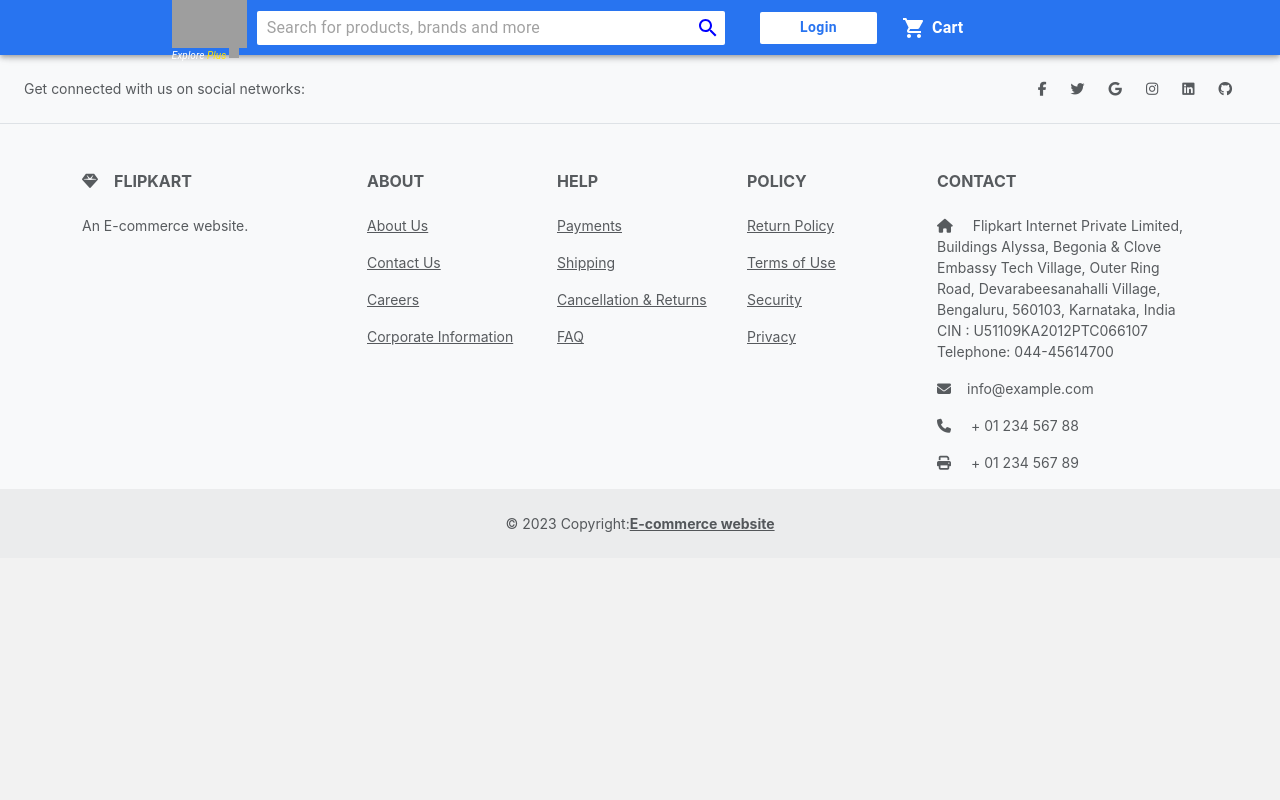
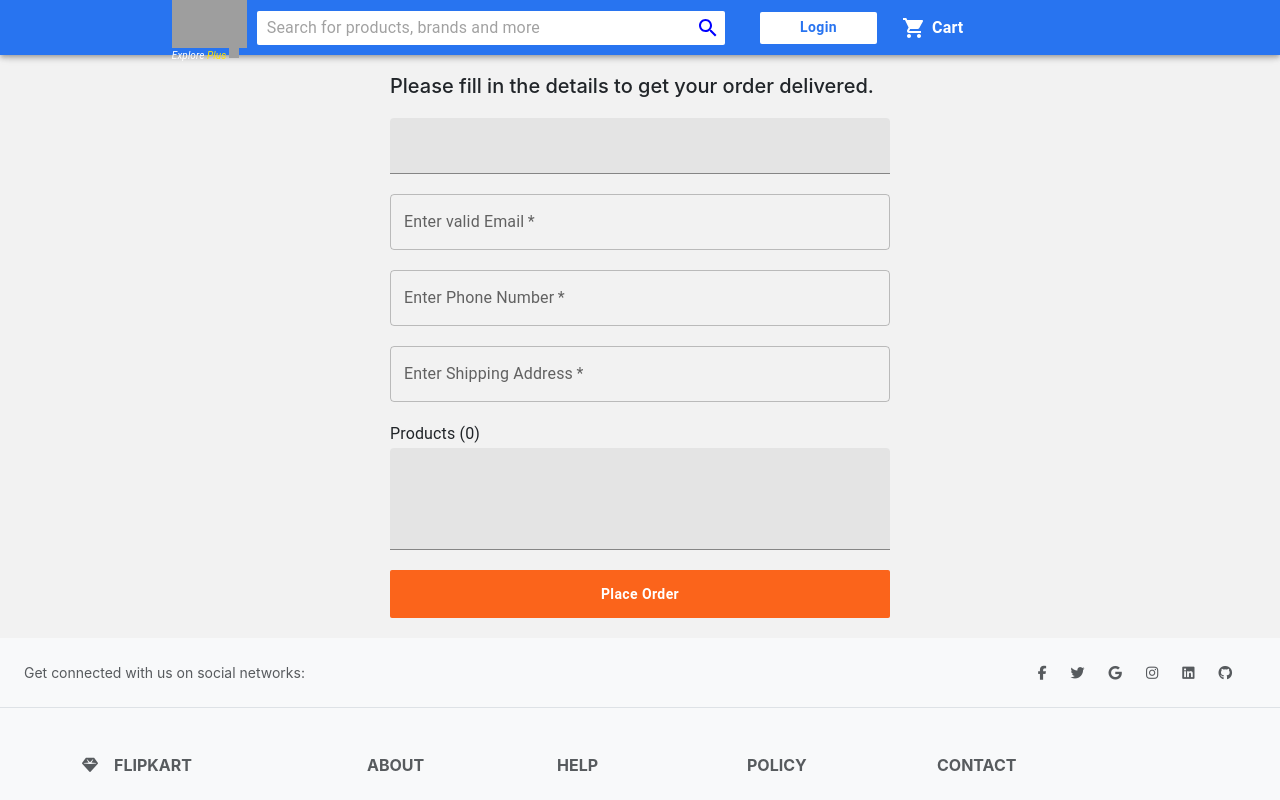
Before and after one commit to abhishek-1110/Flipkart-Clone-E-commerce, a React (Create React App) app in the folder client/: page /deliveryForm in a window 1280 px wide. Shown: the top 800 px of the page. Built offline with nearby package versions, Linux system fonts and the light colour scheme; grey boxes are pictures that could not be loaded.

Commit message:
Added Delivery Request Form using EmailJS

```diff
--- a/client/src/App.js
+++ b/client/src/App.js
@@ -17,6 +17,7 @@
 
 import LoadingBar from "react-top-loading-bar";
 import { useState } from "react";
+import DeliveryRequest from "./components/pages/DeliveryRequest";
 // import About from "./components/pages/About";
 
 function App() {
@@ -27,7 +28,6 @@
       <BrowserRouter>
         <LoadingBar color="#f1ee8e" height={3} progress={progress} />
         <Header />
-        {/* <About/> */}
         <Box style={{ marginTop: 54 }}>
           <Routes>
             <Route path="/" element={<Home setProgress={setProgress} />} />
@@ -38,6 +38,7 @@
             />
             <Route path="/electronicsProduct/:id" element={<DetailView2 />} />
             <Route path="/cart" element={<Cart setProgress={setProgress} />} />
+            <Route path="/deliveryForm" element={<DeliveryRequest/>}/>
           </Routes>
         </Box>
         <Footer />
--- a/client/src/components/cart/Cart.jsx
+++ b/client/src/components/cart/Cart.jsx
@@ -1,38 +1,46 @@
-import { Typography, Grid, Box, Button,styled } from "@mui/material";
+import { Typography, Grid, Box, Button, styled } from "@mui/material";
 import { useSelector } from "react-redux";
-
+import React, { useState } from "react";
 // compoenent
 import CartItem from "./CartItem";
 import TotalView from "./TotalView";
 import EmptyCart from "./EmptyCart";
 import { payUsingPaytm } from "../../service/api";
 import { post } from "../../utils/paytm";
+// snackbar
+import Snackbar from "@mui/material/Snackbar";
+import IconButton from "@mui/material/IconButton";
+import CloseIcon from "@mui/icons-material/Close";
+import { useNavigate } from "react-router-dom";
 
-const Container = styled(Grid)(({theme}) => ({
+const Container = styled(Grid)(({ theme }) => ({
   padding: "30px 135px",
-  [theme.breakpoints.down('sm')]: {
-    padding: '15px 0px',
-  }
-}))
-
+  [theme.breakpoints.down("sm")]: {
+    padding: "15px 0px",
+  },
+}));
 
 const Header = styled(Box)`
   padding: 15px 24px;
   background: #fff;
-`
+`;
 
 const ButtonWrapper = styled(Box)`
   padding: 10px 22px;
   background-color: #fff;
+  display: flex;
+  justify-content: space-between;
+
   /*
   box-shadow: 0 -2px 10px 0 rgb(0 0 0 / 10%);
   */
   border-top: 1px solid #f0f0f0;
-`
+`;
 
 const StyledButton = styled(Button)`
   display: flex;
-    margin-left: auto;
+  ${'' /* margin-left: auto; */}
+
   background-color: #fb641b;
   color: #fff;
   width: 250px;
@@ -42,59 +50,133 @@
   :hover {
     background-color: #fb641b;
   }
+`;
 
-`
+const LeftComponent = styled(Grid)(({ theme }) => ({
+  paddingRight: "15",
+  [theme.breakpoints.down("md")]: {
+    marginBottom: 15,
+  },
+}));
 
-const LeftComponent = styled(Grid)(({theme}) => ({
-  paddingRight: "15",
-  [theme.breakpoints.down('md')]: {
-    marginBottom: 15,
+const Cart = (props) => {
+  // for snackbar
+  const [open, setOpen] = useState(false);
+
+  const handleClick = () => {
+    setOpen(true);
+  };
+
+  const handleClose = (event, reason) => {
+    if (reason === "clickaway") {
+      return;
     }
 
-}));
+    setOpen(false);
+  };
 
-const Cart = () => {
+  let navigate = useNavigate();
+  const handleDeliveryRequestPage = () => {
+    if (localStorage.getItem("loggedinUser"))
+        navigate("/deliveryForm")
+    else
+    setOpen(true);
+  }
+  const action = (
+    <React.Fragment>
+      <Button color="primary" size="small" onClick={handleClose}>
+        UNDO
+      </Button>
+      <IconButton
+        size="small"
+        aria-label="close"
+        color="inherit"
+        onClick={handleClose}
+      >
+        <CloseIcon fontSize="small" />
+      </IconButton>
+    </React.Fragment>
+  );
   const { cartItems } = useSelector((state) => state.cart);
+  props.setProgress(100);
+  const checkLogin = async () => {
+    if (localStorage.getItem("loggedinUser")) {
+      let response = await payUsingPaytm({
+        amount: 500,
+        email: "abhishkbhi@gmail.com",
+      });
+      let information = {
+        action: "https://securegw-stage.paytm.in/order/process",
+        params: response,
+      };
+      post(information);
+    } else {
+      handleClick();
+    }
+  };
 
-  const checkLogin = async () => {
-    let response =  await payUsingPaytm({amount : 500, email: 'abhishkbhi@gmail.com'});
-    let information = {
-      action: 'https://securegw-stage.paytm.in/order/process',
-      params: response
-    }
-    post(information);
-  }
 
   return (
     <>
-      {
-         cartItems.length ?
+      {/*To display snackbar */}
+      <Snackbar
+        open={open}
+        autoHideDuration={3000}
+        onClose={handleClose}
+        message="Please log in first"
+        action={action}
+      />
+
+      {/* {localStorage.getItem("cart") &&
         <Container container>
-            <LeftComponent item lg = {9} md = {9} sm = {12} xs = {12}>
+          <LeftComponent item lg={9} md={9} sm={12} xs={12}>
             <Header>
-              <Typography>My Cart ({cartItems.length})</Typography>
+              <Typography>My Cart ({JSON.stringify("cart").length})</Typography>
             </Header>
-            {
-              cartItems.map (item => (
-                <CartItem item = {item}/>
-              ))
-            }
+            {JSON.parse(localStorage.getItem("cart")).map((item) => (
+              <CartItem item={item} />
+            ))}
             <ButtonWrapper>
-              <StyledButton onClick={()=> checkLogin()}>
+              <StyledButton onClick={() => checkLogin()}>
                 Place Order
               </StyledButton>
             </ButtonWrapper>
           </LeftComponent>
+          <TotalView
+            cartItems={JSON.parse(localStorage.getItem("cart"))}
+          ></TotalView>
+        </Container>
+      } */}
 
-            <Grid item lg = {3} md = {3} sm = {12} xs = {12}>
-              <TotalView cartItems={cartItems}/>
+      { cartItems.length ? (
+        <Container container>
+          <LeftComponent item lg={9} md={9} sm={12} xs={12}>
+            <Header>
+              <Typography>My Cart ({cartItems.length})</Typography>
+            </Header>
+            {cartItems.map((item) => (
+              <CartItem item={item} />
+            ))}
+
+            <ButtonWrapper>
+              <StyledButton onClick={() => checkLogin()}>
+                Place Order
+              </StyledButton>
+              <StyledButton onClick={() => handleDeliveryRequestPage()}>
+                Place Order by Filling a Form
+              </StyledButton>
+            </ButtonWrapper>
+          </LeftComponent>
+
+          <Grid item lg={3} md={3} sm={12} xs={12}>
+            <TotalView cartItems={cartItems} />
           </Grid>
+        </Container>
+      ) : (
+        <EmptyCart />
+      )}
 
-         </Container>
-         :
-         <EmptyCart/>
-      }
     </>
-  )
+  );
 };
 export default Cart;
--- /dev/null
+++ b/client/src/components/pages/DeliveryRequest.jsx
@@ -0,0 +1,173 @@
+import React, { useRef, useState } from "react";
+import emailjs, { send } from "@emailjs/browser";
+import { useSelector } from "react-redux";
+import { useNavigate } from "react-router-dom";
+import TextField from "@mui/material/TextField";
+import { Box, Button, Typography } from "@mui/material";
+import LoginDialog from "../login/LoginDialog";
+import CircularProgress from "@mui/material/CircularProgress";
+import styled from "@emotion/styled";
+
+const DeliveryRequest = () => {
+  const form = useRef();
+  const [open, setOpen] = useState(false);
+  const [loading, setLoading] = useState(false);
+
+  // styling submit button
+  const SubmitButton = styled(Button)`
+    text-transform: none;
+    background: #fb641b;
+    color: #fff;
+    height: 48px;
+    border-radius: 2px;
+    font-weight: 600;
+    :hover {
+      background: #fb641b;
+    }
+  `;
+
+  const sendEmail = (e) => {
+    e.preventDefault();
+    if (localStorage.getItem("loggedinUser")) {
+      setLoading(true);
+      emailjs
+        .sendForm(
+          "service_dlzs3xt",
+          "template_00ryjhh",
+          form.current,
+          "TYA92gMvslX9TZbwy"
+        )
+        .then(
+          (result) => {
+            handleSuccessfulSubmission();
+            console.log(result.text);
+          },
+          (error) => {
+            console.log(error.text);
+          }
+        );
+      setLoading(false);
+      setOK(false);
+    } else {
+      setOpen(true);
+    }
+  };
+
+  const [ok, setOK] = useState(false);
+  const navigate = useNavigate();
+  const handleSuccessfulSubmission = () => {
+    // implement some delay
+    setOK(true);
+    // navigate("/");
+
+    setTimeout(() => {
+      setOK(false);
+    }, 3000);
+    return;
+  };
+
+  const { cartItems } = useSelector((state) => state.cart);
+
+  return (
+    <div style={{ padding: 20 }}>
+      <h5 style={{ margin: "auto", width: "500px" }}>
+        Please fill in the details to get your order delivered.
+      </h5>
+      <Box
+        component="form"
+        sx={{
+          "& > :not(style)": { m: 1, width: "25ch" },
+        }}
+        noValidate
+        autoComplete="off"
+      ></Box>
+
+      <form
+        ref={form}
+        onSubmit={sendEmail}
+        style={{
+          display: "flex",
+          flexDirection: "column",
+          width: "500px",
+          margin: "auto",
+        }}
+      >
+        {/* <label style={{paddingTop: 20}}>Name</label> */}
+        {/* <input type="text" name="user_name" value={localStorage.getItem("loggedinUser")} required/> */}
+        <TextField
+          id="outlined-basic"
+          name="user_name"
+          variant="filled"
+          required
+          style={{ marginTop: 20 }}
+          value={localStorage.getItem("loggedinUser")}
+          readOnly
+        />
+
+        {/* <label style={{paddingTop: 20}}>Email</label> */}
+        {/* <input type="email" name="user_email" required/> */}
+
+        <TextField
+          id="outlined-basic"
+          name="user_email"
+          type="email"
+          variant="outlined"
+          label="Enter valid Email"
+          style={{ marginTop: 20 }}
+          required
+        />
+
+        {/* <label style={{paddingTop: 20}}>Phone number</label> */}
+        {/* <input type="tel" name="user_phone" required/> */}
+
+        <TextField
+          id="outlined-basic"
+          name="user_phone"
+          variant="outlined"
+          label="Enter Phone Number"
+          required
+          style={{ marginTop: 20 }}
+        />
+
+        {/* <label style={{paddingTop: 20}}>Enter your address</label>
+        <input type="text" name="user_address" required /> */}
+
+        <TextField
+          id="outlined-basic"
+          name="user_address"
+          variant="outlined"
+          label="Enter Shipping Address"
+          style={{ marginTop: 20 }}
+          required
+        />
+
+        {/* <label style={{paddingTop: 20}}>Ordered Products ({cartItems.length})</label> */}
+        <Typography style={{ marginTop: 20 }}>
+          Products ({cartItems.length})
+        </Typography>
+        <TextField
+          style={{ marginTop: 2 }}
+          name="Your products"
+          id="outlined-basic"
+          variant="filled"
+          value={cartItems.map((item) => {
+            //  console.log(item.title.longTitle);
+            return item.title.longTitle + "\n";
+          })}
+          multiline={true}
+          rows={3}
+          readOnly
+        ></TextField>
+
+        <SubmitButton style={{ marginTop: 20 }} type="submit">
+          {loading === true ? <CircularProgress color="inherit"/> : "Place Order"}
+          {/* <input style = {{outline: "none"}}type="submit" value={cirularProgress ? <CircularProgress/> : "Submit"} style={{ marginTop: 20 }}/> */}
+        </SubmitButton>
+        {ok && <h6>Your order has been placed</h6>}
+      </form>
+      <LoginDialog open={open} setOpen={setOpen}></LoginDialog>
+    </div>
+  );
+};
+
+export default DeliveryRequest;
```
Lines whose indentation alone changed are shown as unchanged.
